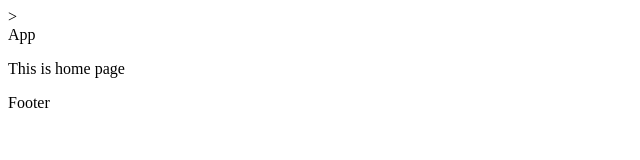
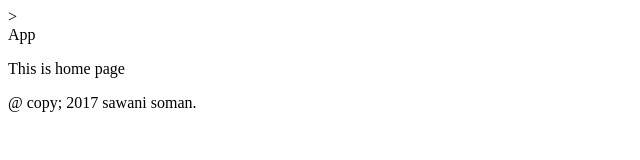
Before and after one commit to sawani02/Basics, a plain HTML site: page index.html in a window 1280 px wide. Shown: the whole page, without its empty margins (0-640 px from the left). Drawn offline with Linux system fonts and the light colour scheme.

Commit message:
add footer

```diff
--- a/index.html
+++ b/index.html
@@ -12,7 +12,7 @@
 </section>
 <footer>
 
-	Footer
+	@ copy; 2017 sawani soman.
 </footer>
 
 	<script type="text/javascript" src="scripts/app.js"></script>
```
